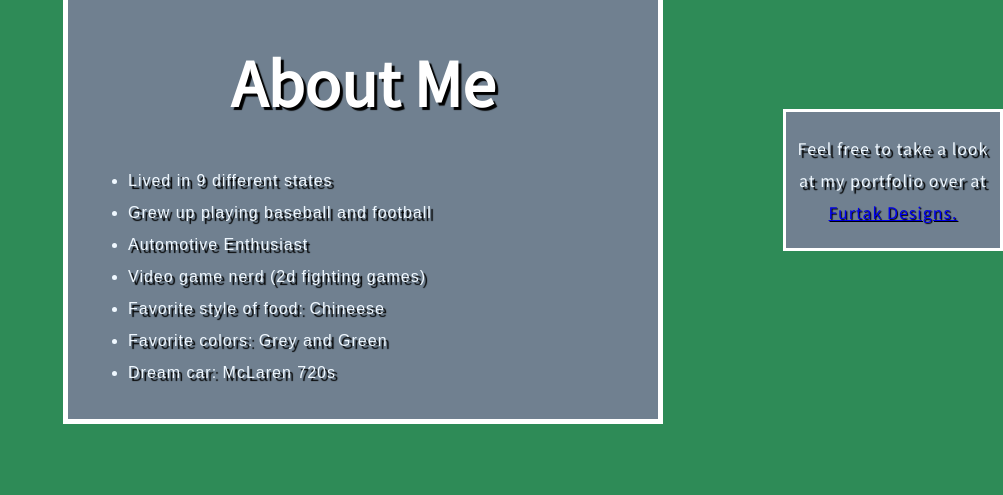
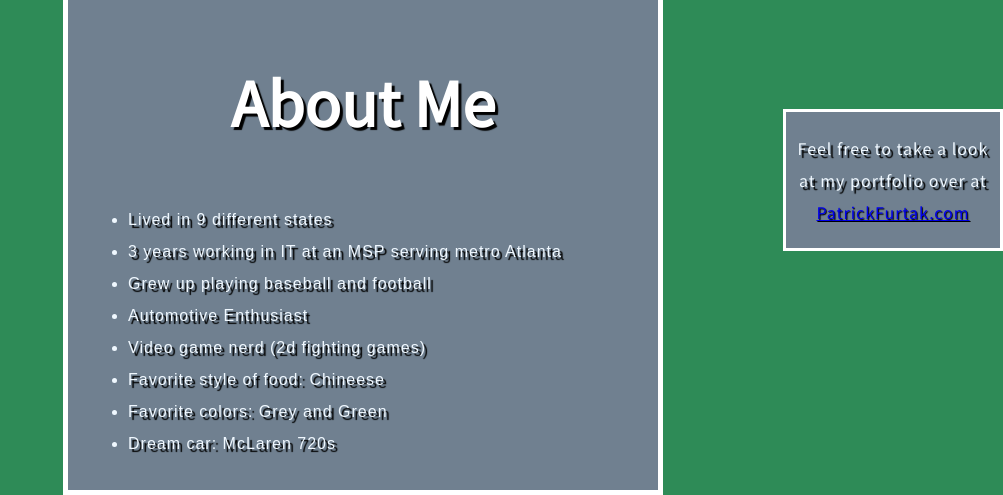
Before and after one commit to PFurtak/Aboutme, a plain HTML site: page index.html in a window 1280 px wide. Shown: the part 549-1044 px from the top of the page, without its empty margins (277-1280 px from the left). Before the commit the page ends 973 px from the top, so only its background shows below. Drawn offline with Linux system fonts and the light colour scheme; a web font is replaced by a local one.

Commit message:
Updated title, content and anchor tag.

```diff
--- a/index.html
+++ b/index.html
@@ -2,7 +2,7 @@
 <html>
   <head>
     <meta charset="utf-8">
-    <title>About Me</title>
+    <title>Patrick | About Me</title>
     <link rel="stylesheet" href="styles/style.css">
     <link href="https://fonts.googleapis.com/css?family=Sulphur+Point&display=swap" rel="stylesheet">
     <link href="https://fonts.googleapis.com/css?family=Noto+Sans+KR&display=swap" rel="stylesheet">
@@ -12,9 +12,10 @@
   <div class="frame">
       <img src="images/Large-10123-McLaren-720S-Spa-68-Collection.jpg" alt="McLaren 720s" class="center">
     </div>
-    <h1>About Me</h1>
+    <h3>About Me</h3>
     <ul>
         <li>Lived in 9 different states</li>
+        <li>3 years working in IT at an MSP serving metro Atlanta</li>
         <li>Grew up playing baseball and football</li>
         <li>Automotive Enthusiast</li>
         <li>Video game nerd (2d fighting games)</li>
@@ -22,6 +23,6 @@
         <li>Favorite colors: Grey and Green</li>
         <li>Dream car: McLaren 720s</li>
     </ul>
-    <div class="fixed"><p>Feel free to take a look at my portfolio over at <a href="https://www.furtakdesigns.com">Furtak Designs.</a></p></div>
+    <div class="fixed"><p>Feel free to take a look at my portfolio over at <a href="https://www.PatrickFurtak.com">PatrickFurtak.com</a></p></div>
 </body>
 </html>
--- a/scripts/main.js
+++ /dev/null
@@ -1,2 +0,0 @@
-const myHeading = document.querySelector('h1');
-myHeading.textContent = 'Hello World!';
--- a/styles/style.css
+++ b/styles/style.css
@@ -5,7 +5,7 @@ html {
 
     }
 
-h1 {
+h1, h3 {
     font-size: 60px;
     color: white;
     text-align: center;
```
Also changed, not shown: 1 other file.
